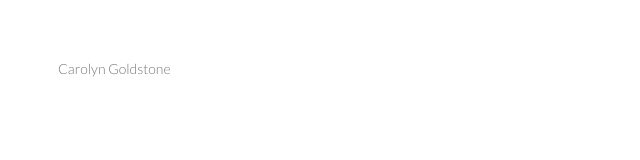
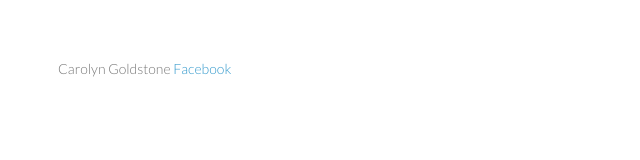
Before and after one commit to cgoldstone/cse104-demo-cg, a plain HTML site: page index.html in a window 1280 px wide. Shown: the full height of the page, 0-640 px from the left. Drawn offline with Linux system fonts and the light colour scheme.

Commit message:
Update index.html

```diff
--- a/index.html
+++ b/index.html
@@ -14,6 +14,6 @@
   </head>
   <body>
     <hi>Carolyn Goldstone</h1>
-    <a href="https://www.facebook.com/callie.rose.90"><Facebook</a>
+    <a href="https://www.facebook.com/callie.rose.90">Facebook</a>
   </body>
 </html>
```
